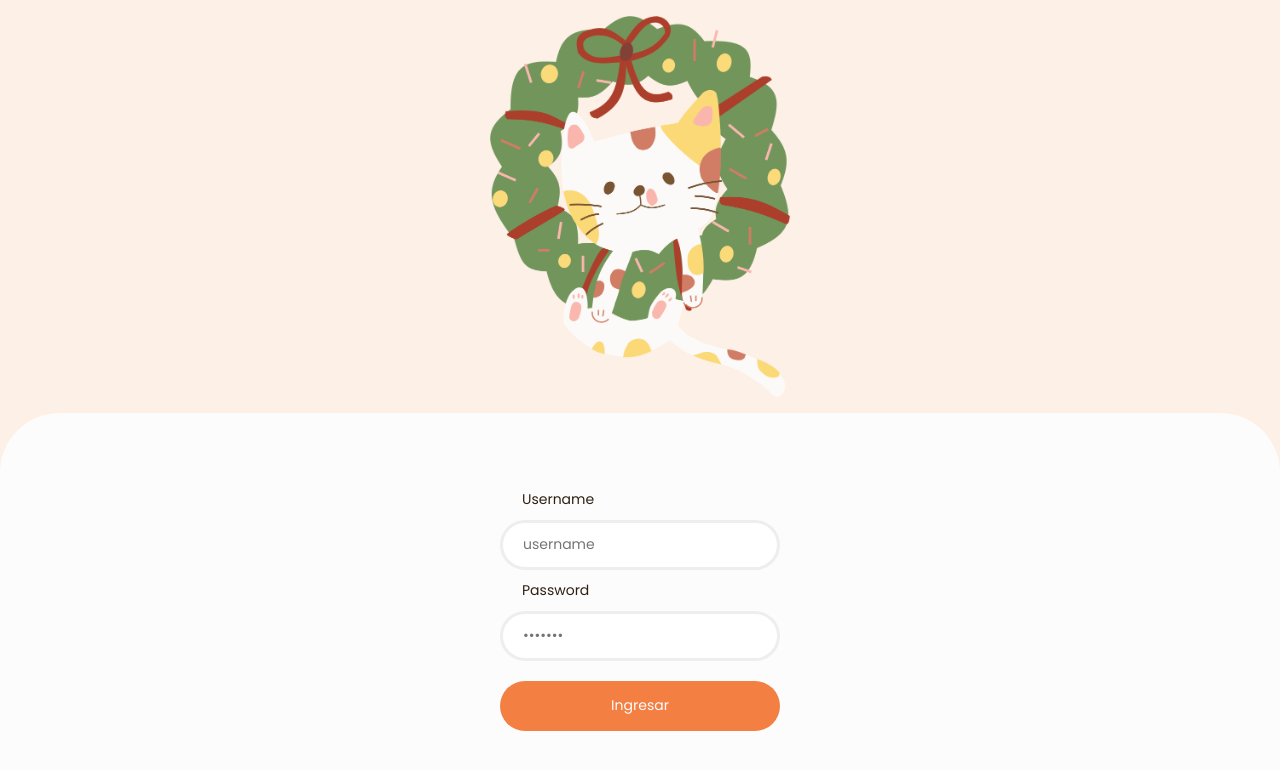
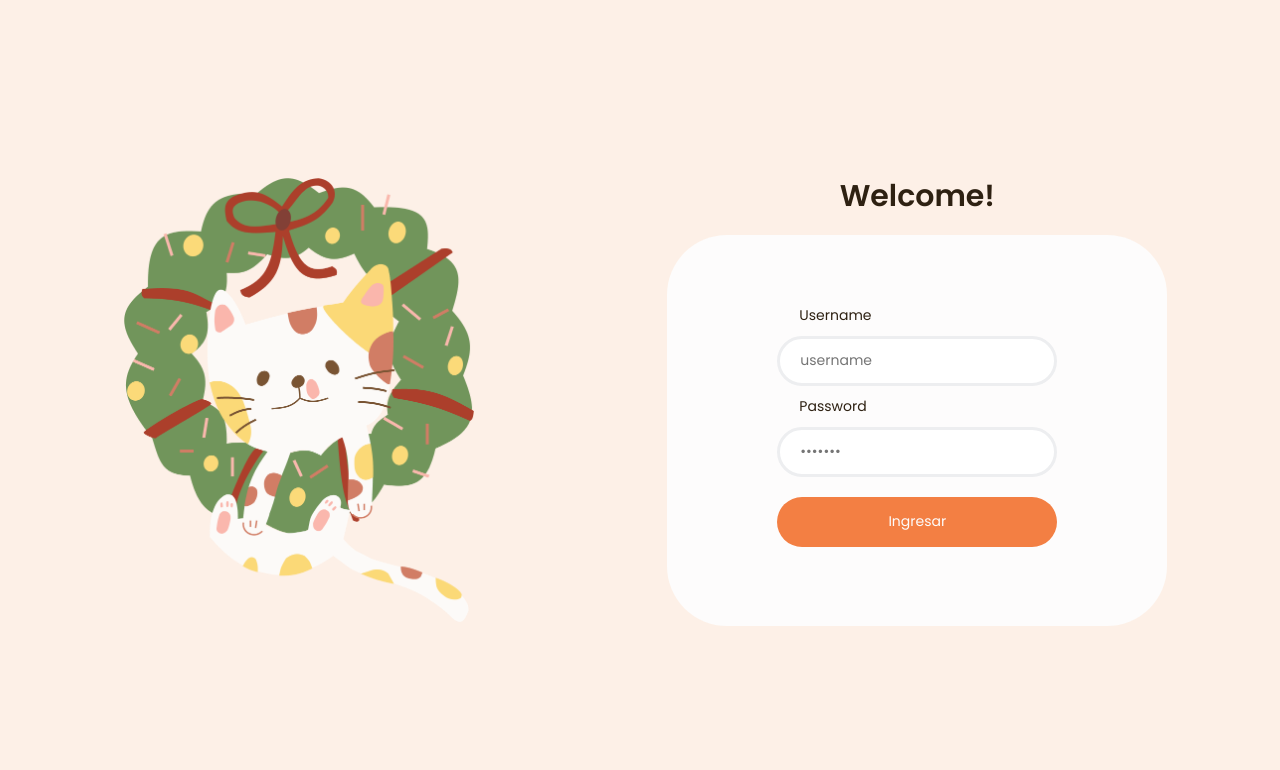
Before and after one commit to luvale/E-Commerce, an Angular app in the folder E-Commerce/: page / in a window 1280 px wide. Shown: the top 770 px of the page. Built offline with nearby package versions, Linux system fonts and the light colour scheme.

Commit message:
media queries in login page

```diff
--- a/E-Commerce/src/app/views/login/login.component.css
+++ b/E-Commerce/src/app/views/login/login.component.css
@@ -15,16 +15,25 @@
 #catImg{
   width: 300px;
 }
-
+#formAndText{
+  width: 100%;
+  display: flex;
+  flex-direction: column;
+  justify-content: center;
+  align-items: center;
+}
+h2{
+  display: none;
+}
 #formContainer{
   padding-top: 1rem;
   background-color: var(--white);
   border-radius: 60px 60px 0 0;
+  height: 391px;
   display: flex;
   justify-content: center;
   align-items: center;
   width: 100%;
-  height: 391px;
 }
 .titles{
   margin: 0 2rem;
@@ -50,3 +59,30 @@
   border-radius: 30px;
   font-size: 14px;
 }
+
+@media (min-width : 870px){
+  #view{
+    flex-direction: row;
+    justify-content: space-evenly;
+  }
+  #img-container{
+    width: 40%;
+  }
+  #formAndText{
+    width: 50%;
+  }
+  #formContainer{
+    margin-top:1rem;
+    padding-top: 0;
+    border-radius: 60px;
+    width: 500px;
+  }
+  #catImg{
+    width: 350px;
+  }
+  h2{
+    display: block;
+    text-align: center;
+    font-size: 30px;
+  }
+}
--- a/E-Commerce/src/app/views/login/login.component.html
+++ b/E-Commerce/src/app/views/login/login.component.html
@@ -1,8 +1,11 @@
 <section id="view">
-  <div id="img-container">
+  <article id="img-container">
     <img id="catImg" src="../../../assets/cat.png" alt="cat">
-  </div>
-  <div id="formContainer">
+  </article>
+
+  <section id="formAndText">
+    <h2>Welcome!</h2>
+    <article id="formContainer">
         <form [formGroup]="LoginForm" (ngSubmit)="Login(LoginForm.value)">
           <div>
             <p class="titles">Username</p>
@@ -14,5 +17,6 @@
           </div>
           <input id="btn" type="submit" value="Ingresar">
         </form>
-  </div>
+      </article>
   </section>
+</section>
```
Lines whose indentation alone changed are shown as unchanged.
